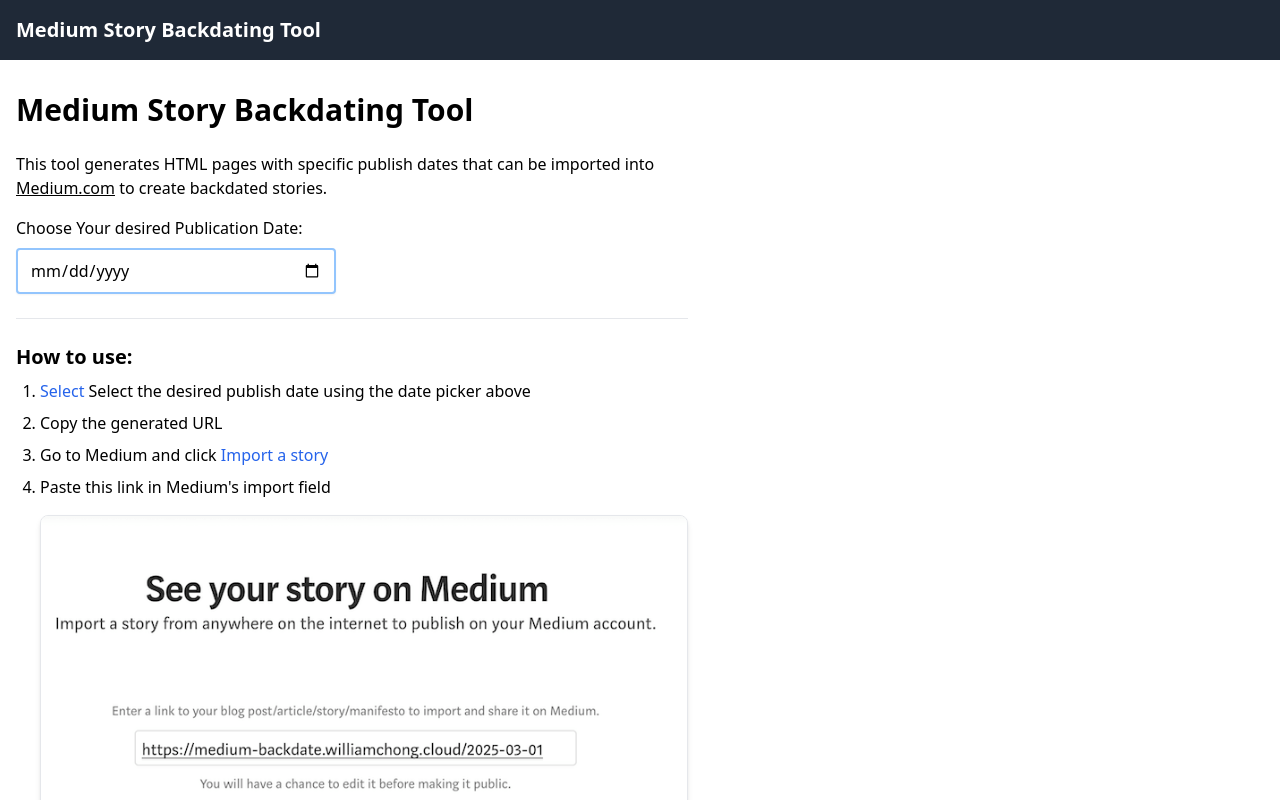
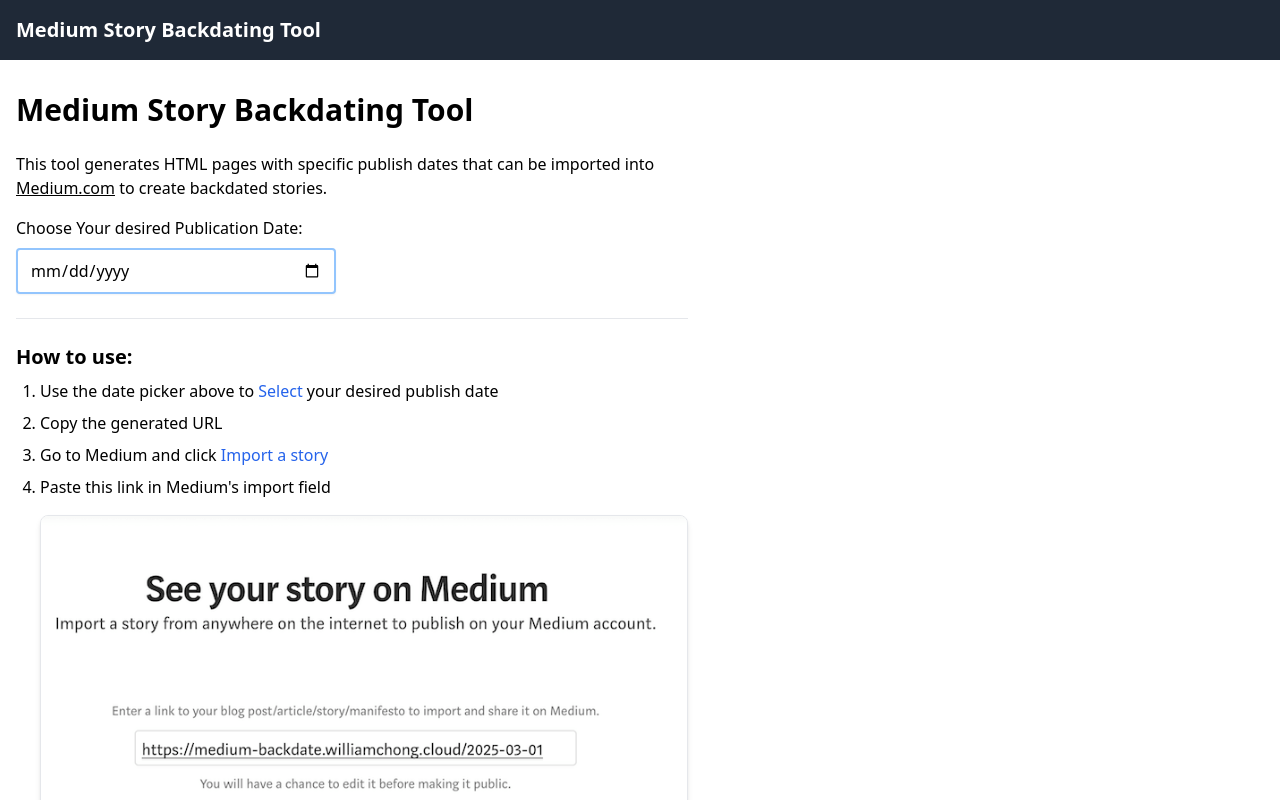
Before and after one commit to williamchong/medium-import-backdate, a Nuxt app: page / in a window 1280 px wide. Shown: the top 800 px of the page. Built offline with nearby package versions, Linux system fonts and the light colour scheme.

Commit message:
🌐 Update localization strings for date selection and URL copying in English and Traditional Chinese

```diff
--- a/i18n/locales/en-US.json
+++ b/i18n/locales/en-US.json
@@ -13,8 +13,8 @@
     "howTo": {
       "title": "How to use:",
       "steps": {
-        "selectDate": "Select the desired publish date using the date picker above",
-        "copyUrl": "the generated URL",
+        "selectDate": "Use the date picker above to {0} your desired publish date",
+        "copyUrl": "{0} the generated URL",
         "goToMedium": "Go to Medium and click {0}",
         "importUrl": "Paste this link in Medium's import field",
         "result": "The imported story will have a published date of your choice, replace the placeholder text with your own content."
--- a/i18n/locales/zh-TW.json
+++ b/i18n/locales/zh-TW.json
@@ -13,8 +13,8 @@
     "howTo": {
       "title": "使用方法：",
       "steps": {
-        "selectDate": "使用上方的日期選擇器選擇所需的出版日期",
-        "copyUrl": "產生的網址",
+        "selectDate": "使用上方的日期選擇器{0}所需的出版日期",
+        "copyUrl": "{0} 產生的網址",
         "goToMedium": "前往 Medium 並點擊 {0}",
         "importUrl": "將此連結貼上到 Medium 的導入網址欄位",
         "result": "完成導入後，文章將具有你選擇的出版日期，請用自己的內容替換佔位文字。"
--- a/pages/index.vue
+++ b/pages/index.vue
@@ -41,17 +41,21 @@
       <h2 class="text-xl font-semibold mb-2">{{ $t('index.howTo.title') }}</h2>
       <ol class="list-decimal pl-6 mb-6 space-y-2">
         <li>
+          <i18n-t keypath="index.howTo.steps.selectDate" scope="global">
             <button class="text-blue-600 hover:underline hover:text-blue-800" @click="openDatePicker">
               {{ $t('common.select') }}
             </button>
-          {{ $t('index.howTo.steps.selectDate') }}
+          </i18n-t>
         </li>
         <li>
+          <i18n-t keypath="index.howTo.steps.copyUrl" scope="global">
             <button
               :class="{ 'text-blue-600 hover:underline cursor-pointer': !!backdatedUrl }"
+              :disable="!backdatedUrl"
               @click="backdatedUrl ? copyToClipboard() : null">
               {{ $t('common.copy') }}
-          </button> {{ $t('index.howTo.steps.copyUrl') }}
+            </button>
+          </i18n-t>
           <span v-if="copied" class="ml-2 text-green-600 text-sm">
             <svg
               class="w-4 h-4 inline" fill="none" stroke="currentColor" viewBox="0 0 24 24"
```
Lines whose indentation alone changed are shown as unchanged.
